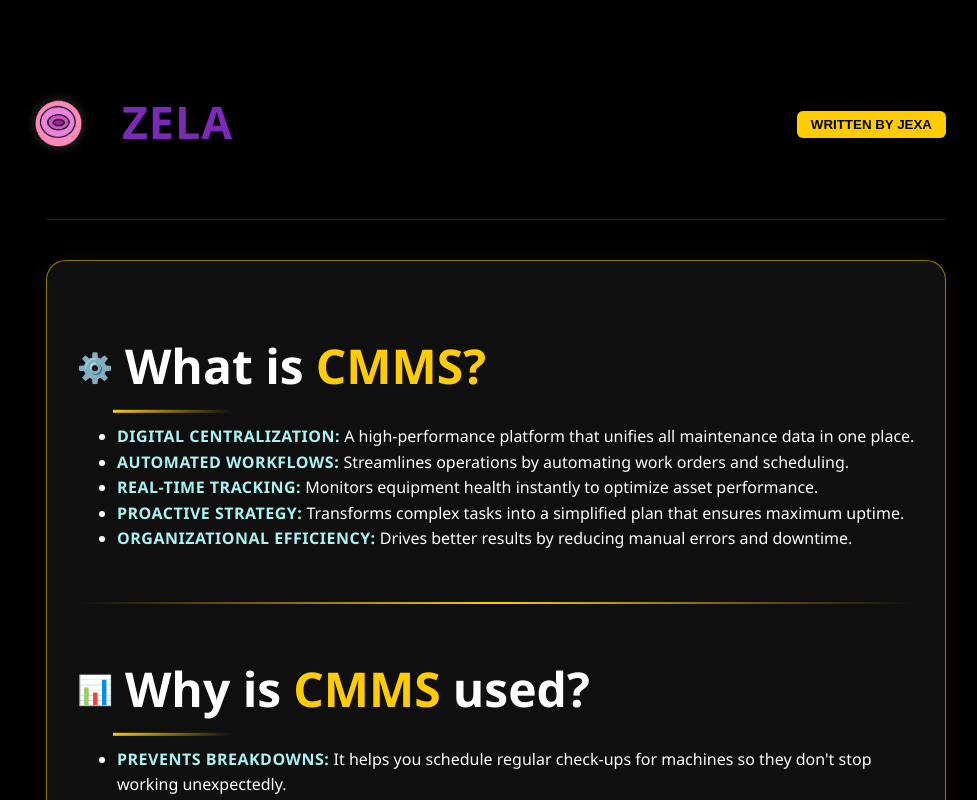
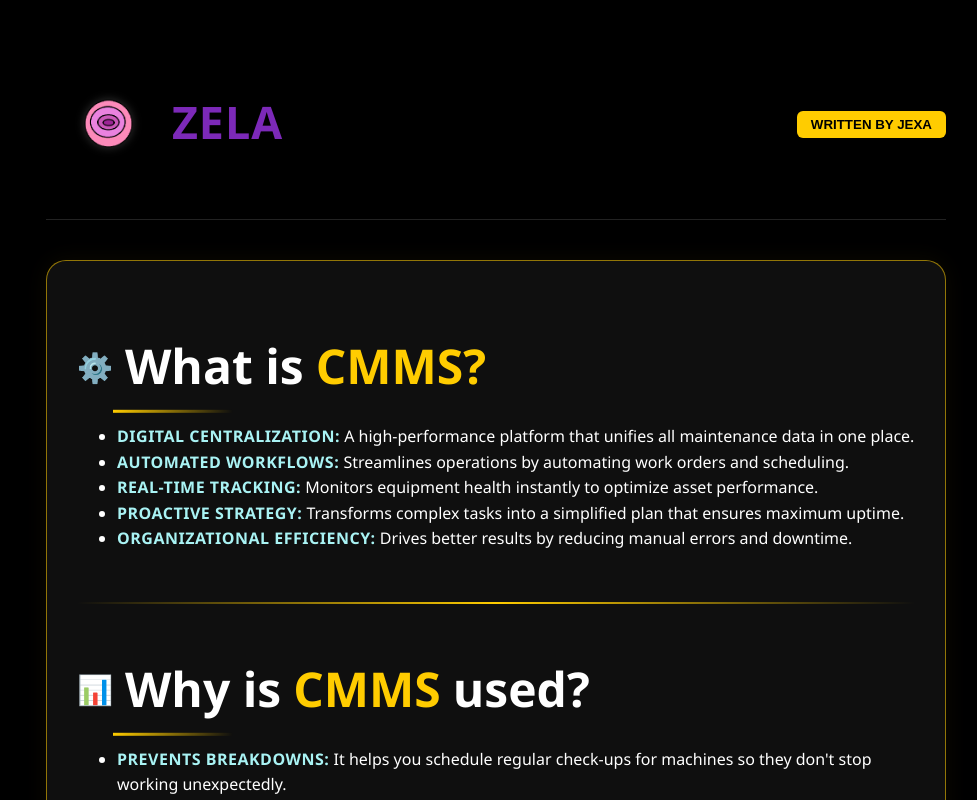
Before and after one commit to sakura-sai/jexa, a plain HTML site: page index.html in a window 1280 px wide. Shown: the whole page, without its empty margins (144-1121 px from the left). Drawn offline with Linux system fonts and the light colour scheme.

Commit message:
Update index.html

```diff
--- a/index.html
+++ b/index.html
@@ -280,7 +280,7 @@
     letter-spacing: 1px;
     color: #7c29b8;
     animation: zelaFloat 1.99s ease-in-out infinite;
-       margin-left: -30px;
+       margin-left: 20px;
 }
 
 .zela-float span {
```
